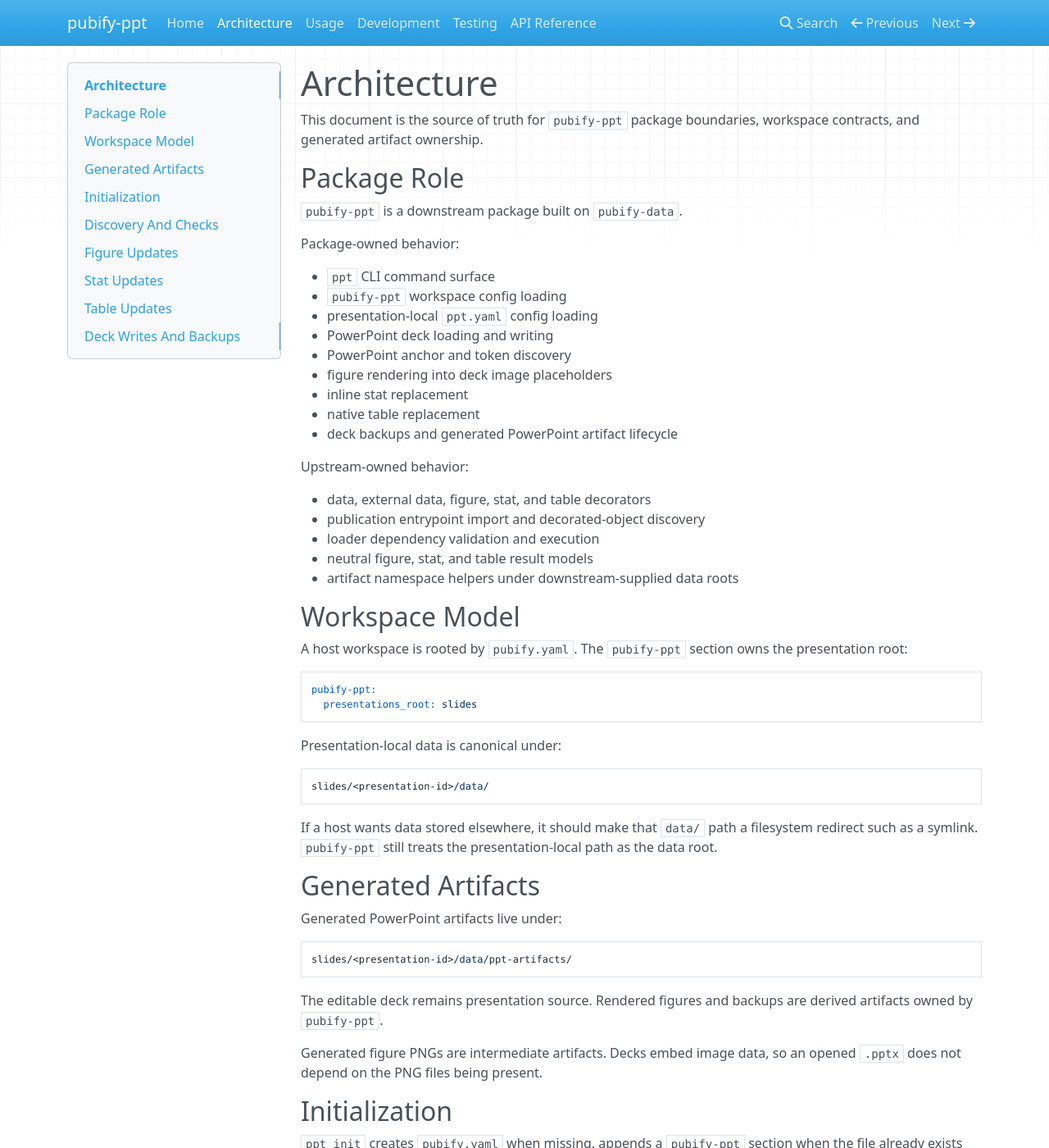
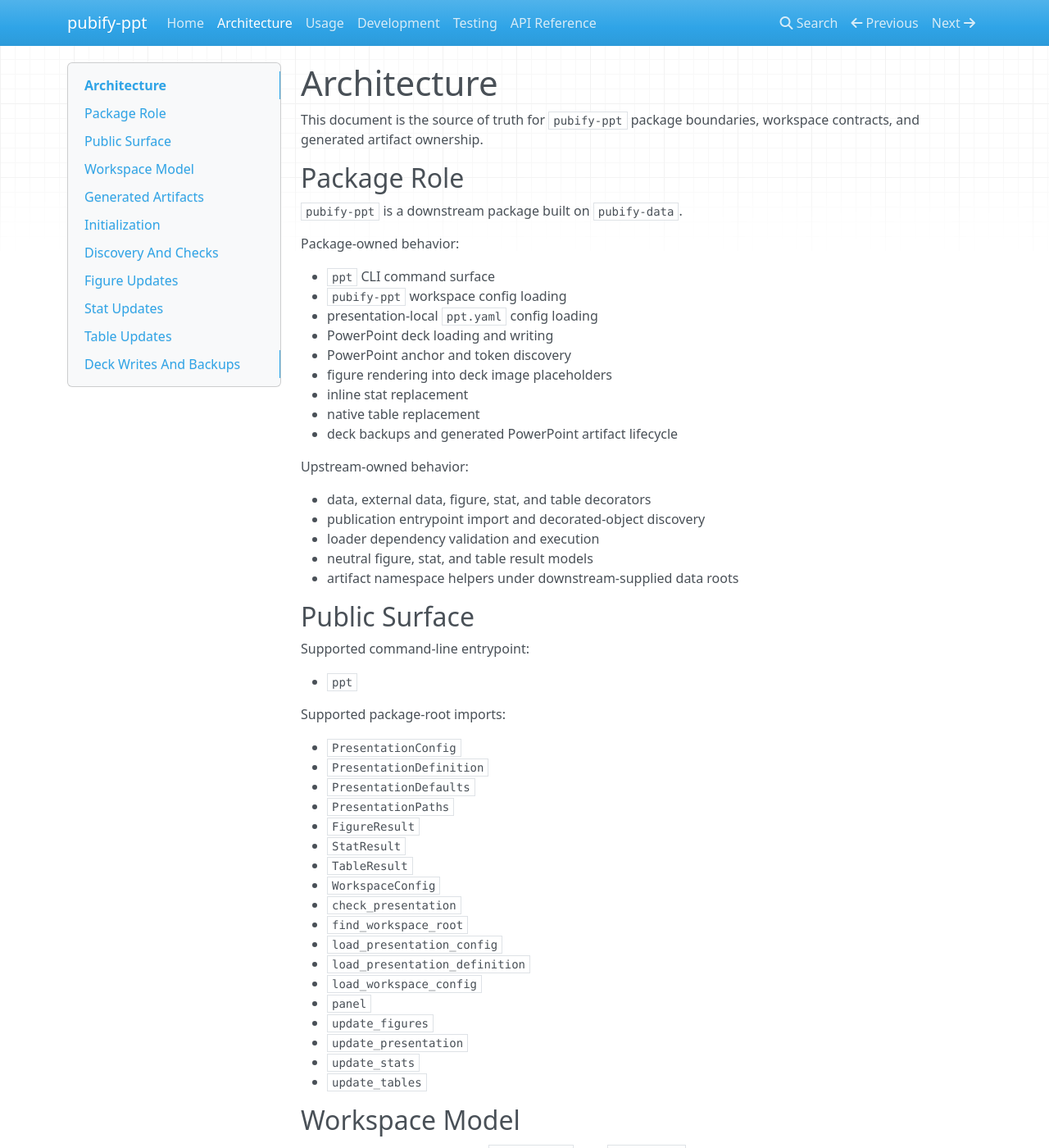
Before and after one commit to nvnunes/pubify-ppt, an MkDocs documentation site: the page built from docs/architecture.md, in a window 1280 px wide and 1400 px high. Shown: the whole window at 82% size. Built offline with MkDocs 1.6.1, drawn with Linux system fonts in a browser that asks for light colours; nearby versions of some CDN libraries.

Commit message:
integrate shared data and figure-preparation APIs

```diff
--- a/docs/architecture.md
+++ b/docs/architecture.md
@@ -26,6 +26,33 @@ Upstream-owned behavior:
 - loader dependency validation and execution
 - neutral figure, stat, and table result models
 - artifact namespace helpers under downstream-supplied data roots
+
+## Public Surface
+
+Supported command-line entrypoint:
+
+- `ppt`
+
+Supported package-root imports:
+
+- `PresentationConfig`
+- `PresentationDefinition`
+- `PresentationDefaults`
+- `PresentationPaths`
+- `FigureResult`
+- `StatResult`
+- `TableResult`
+- `WorkspaceConfig`
+- `check_presentation`
+- `find_workspace_root`
+- `load_presentation_config`
+- `load_presentation_definition`
+- `load_workspace_config`
+- `panel`
+- `update_figures`
+- `update_presentation`
+- `update_stats`
+- `update_tables`
 
 ## Workspace Model
 
--- a/src/pubify_ppt/__init__.py
+++ b/src/pubify_ppt/__init__.py
@@ -10,7 +10,7 @@ from .config import (
 )
 from .discovery import PresentationDefinition, PresentationPaths, load_presentation_definition
 from .figures import update_figures
-from .results import FigureResult, StatResult, TableResult
+from .results import FigureResult, StatResult, TableResult, panel
 from .runtime import check_presentation
 from .stats import update_stats
 from .tables import update_tables
@@ -30,6 +30,7 @@ __all__ = [
     "load_presentation_config",
     "load_presentation_definition",
     "load_workspace_config",
+    "panel",
     "update_figures",
     "update_presentation",
     "update_stats",
```
Also changed, not shown: README.md (+6 -4 lines), docs/api.md (+83 -1 lines), pyproject.toml (+5 -3 lines), 7 other files.
